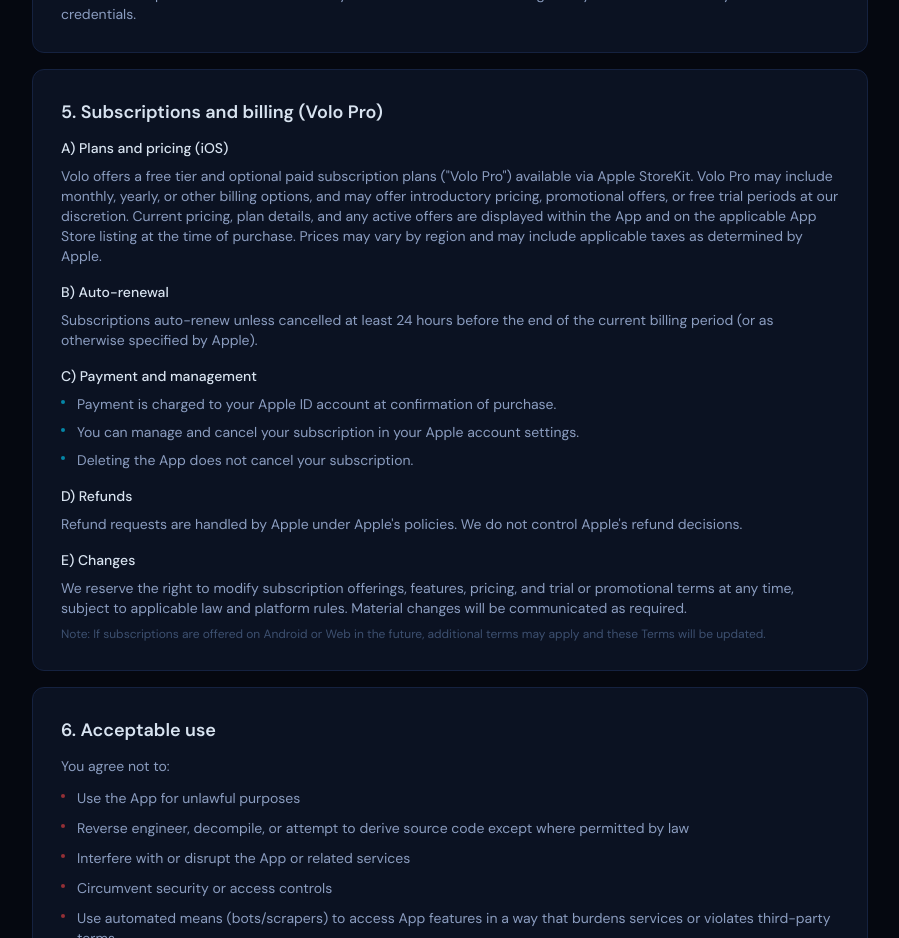
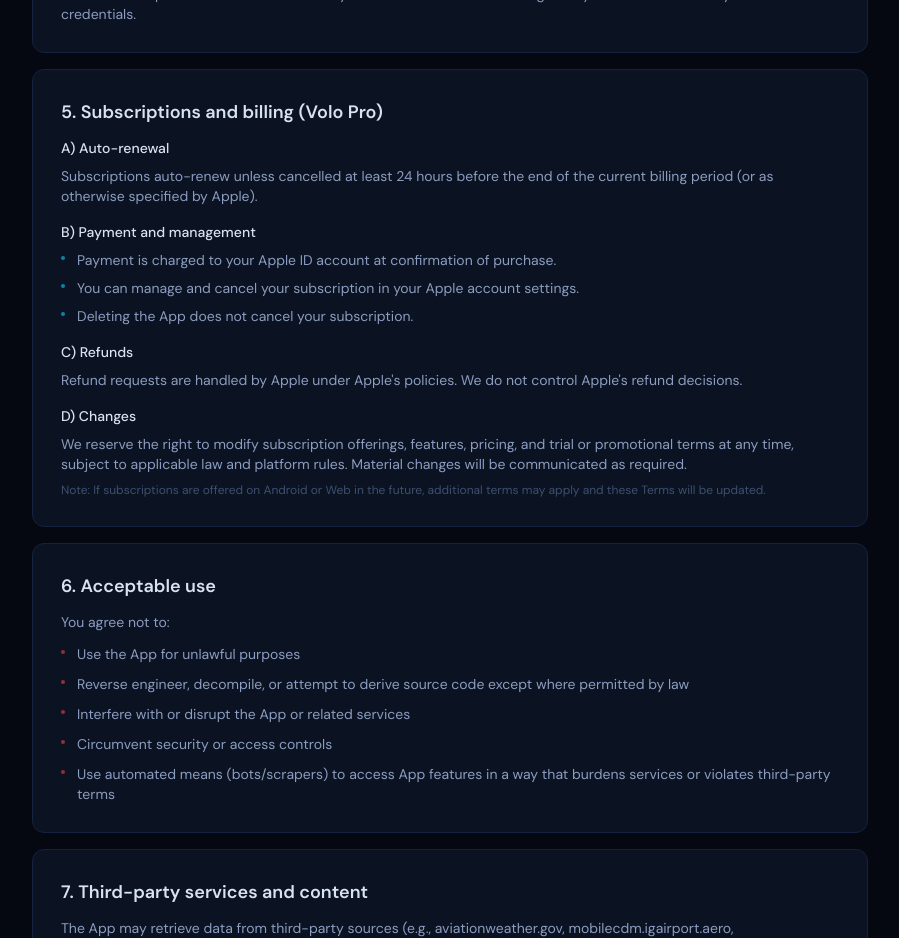
Before and after one commit to UzayPoyrza/volo-website, a Next.js app: page /terms in a window 1280 px wide. Shown: the part 1760-2698 px from the top of the page, without its empty margins (190-1089 px from the left). Built offline with nearby package versions, Linux system fonts and the light colour scheme.

Commit message:
fix: remove plans and pricing section from Terms of Service

```diff
--- a/src/app/terms/page.tsx
+++ b/src/app/terms/page.tsx
@@ -184,21 +184,7 @@
             </h2>
 
             <h3 className="mb-2 text-sm font-medium text-foreground">
-              A) Plans and pricing (iOS)
-            </h3>
-            <p className="mb-4 text-sm">
-              Volo offers a free tier and optional paid subscription plans
-              (&quot;Volo Pro&quot;) available via Apple StoreKit. Volo Pro may
-              include monthly, yearly, or other billing options, and may offer
-              introductory pricing, promotional offers, or free trial periods at
-              our discretion. Current pricing, plan details, and any active
-              offers are displayed within the App and on the applicable App Store
-              listing at the time of purchase. Prices may vary by region and may
-              include applicable taxes as determined by Apple.
-            </p>
-
-            <h3 className="mb-2 text-sm font-medium text-foreground">
-              B) Auto-renewal
+              A) Auto-renewal
             </h3>
             <p className="mb-4 text-sm">
               Subscriptions auto-renew unless cancelled at least 24 hours before
@@ -207,7 +193,7 @@
             </p>
 
             <h3 className="mb-2 text-sm font-medium text-foreground">
-              C) Payment and management
+              B) Payment and management
             </h3>
             <ul className="mb-4 list-none space-y-2 text-sm">
               {[
@@ -223,7 +209,7 @@
             </ul>
 
             <h3 className="mb-2 text-sm font-medium text-foreground">
-              D) Refunds
+              C) Refunds
             </h3>
             <p className="mb-4 text-sm">
               Refund requests are handled by Apple under Apple&apos;s policies.
@@ -231,7 +217,7 @@
             </p>
 
             <h3 className="mb-2 text-sm font-medium text-foreground">
-              E) Changes
+              D) Changes
             </h3>
             <p className="mb-2 text-sm">
               We reserve the right to modify subscription offerings, features,
```
